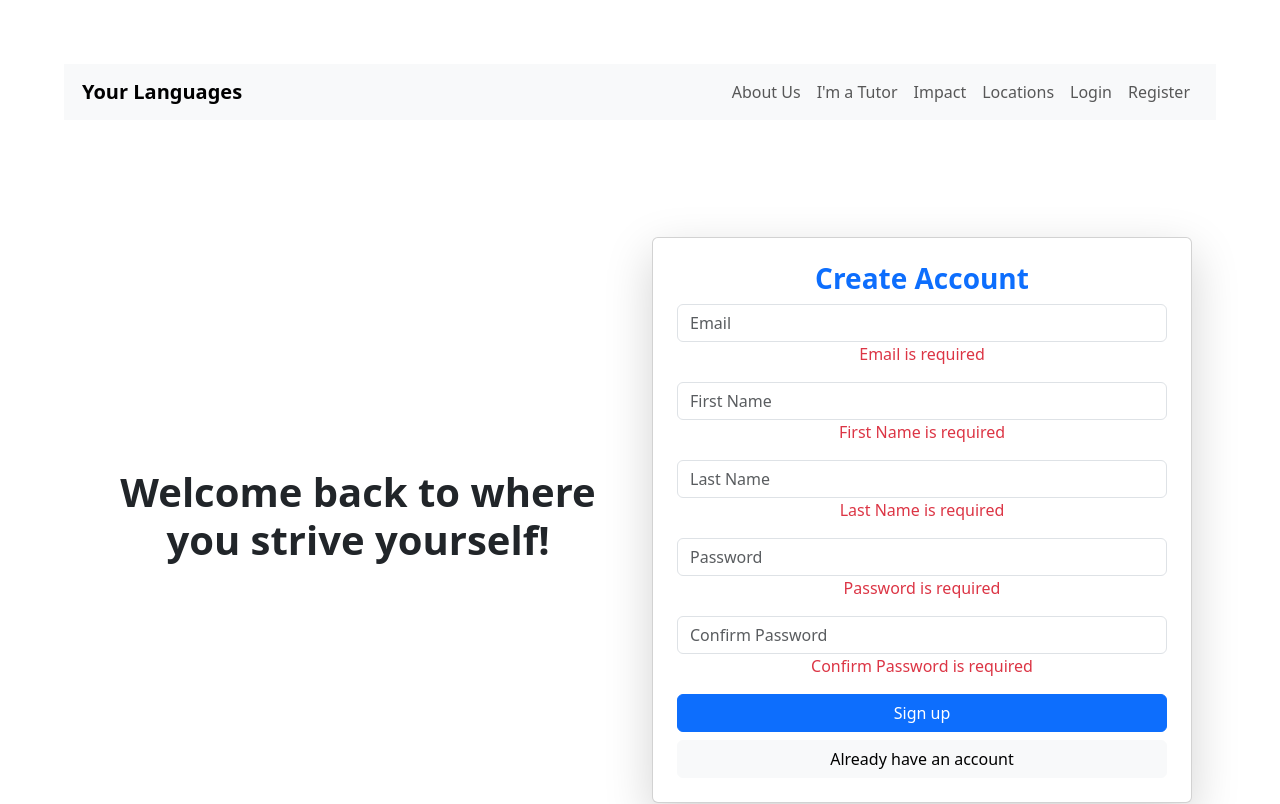
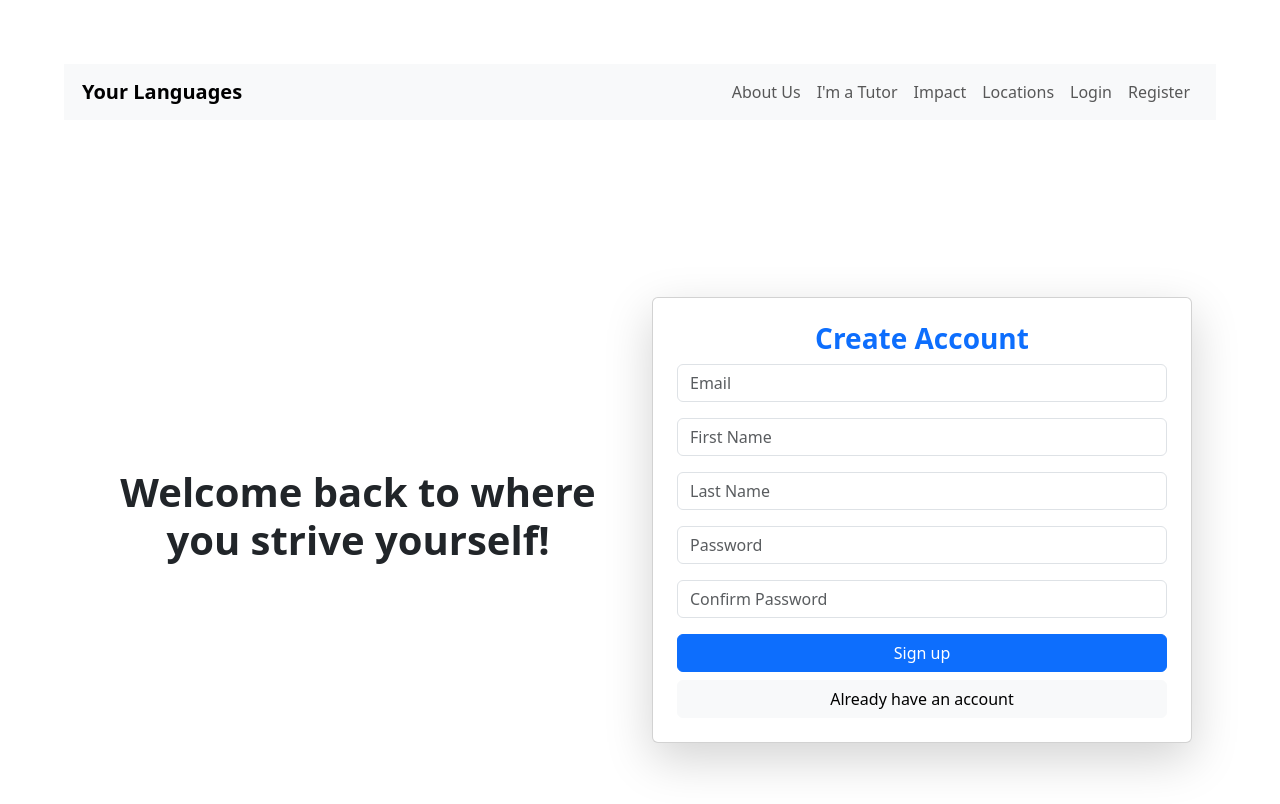
Before and after one commit to MaribelWang/LP_YourLanguages_Vue3, a Vue app: page /register in a window 1280 px wide. Shown: the top 804 px of the page. Built offline with nearby package versions, Linux system fonts and the light colour scheme.

Commit message:
fix the error of on  page load validation of register page

```diff
--- a/src/views/Register.vue
+++ b/src/views/Register.vue
@@ -10,49 +10,52 @@
           <form @submit.prevent="handleFormSubmit">
             <div class="mb-3">
               <input
-                v-model="values.email"
+                v-model="email"
                 type="email"
                 class="form-control"
                 placeholder="Email"
               />
-              <span v-if="errors.email" class="text-danger">{{ errors.email }}</span>
+              <span v-if="emailError" class="text-danger">{{ emailError }}</span>
             </div>
             <div class="mb-3">
               <input
-                v-model="values.firstName"
+                v-model="firstName"
                 type="text"
                 class="form-control"
                 placeholder="First Name"
               />
-              <span v-if="errors.firstName" class="text-danger">{{ errors.firstName }}</span>
+              <span v-if="firstNameError" class="text-danger">{{ firstNameError }}</span>
             </div>
             <div class="mb-3">
               <input
-                v-model="values.lastName"
+                v-model="lastName"
                 type="text"
                 class="form-control"
                 placeholder="Last Name"
               />
-              <span v-if="errors.lastName" class="text-danger">{{ errors.lastName }}</span>
+              <span v-if="lastNameError" class="text-danger">{{ lastNameError }}</span>
             </div>
             <div class="mb-3">
               <input
-                v-model="values.password"
+                v-model="password"
                 type="password"
                 class="form-control"
                 placeholder="Password"
               />
-              <span v-if="errors.password" class="text-danger">{{ errors.password }}</span>
+              <span v-if="passwordError" class="text-danger">{{ passwordError }}</span>
             </div>
             <div class="mb-3">
               <input
-                v-model="values.confirmPassword"
+                v-model="confirmPassword"
                 type="password"
                 class="form-control"
                 placeholder="Confirm Password"
               />
-              <span v-if="errors.confirmPassword" class="text-danger">
-                {{ errors.confirmPassword }}
+              <span
+                v-if="confirmPasswordError"
+                class="text-danger"
+              >
+                {{ confirmPasswordError }}
               </span>
             </div>
             <p v-if="errorMessage" class="text-danger text-center">{{ errorMessage }}</p>
@@ -71,6 +74,7 @@
     </div>
   </div>
 </template>
+
 <script setup>
 import { ref } from 'vue';
 import { useRouter } from 'vue-router';
@@ -78,9 +82,7 @@ import { useForm, useField } from 'vee-validate';
 import * as yup from 'yup';
 import axios from 'axios';
 
-
 const router = useRouter();
-
 
 const schema = yup.object({
   email: yup.string().email('Please enter a valid email').required('Email is required'),
@@ -96,15 +98,22 @@ const schema = yup.object({
     .required('Confirm Password is required'),
 });
 
+const { handleSubmit } = useForm({
+  validationSchema: schema,
+  validateOnMount: false,
+  validateOnBlur: true,
+  validateOnInput: true,
+});
 
-const { handleSubmit, values, errors } = useForm({
-  validationSchema: schema,
-});
+const { value: email, errorMessage: emailError } = useField('email');
+const { value: firstName, errorMessage: firstNameError } = useField('firstName');
+const { value: lastName, errorMessage: lastNameError } = useField('lastName');
+const { value: password, errorMessage: passwordError } = useField('password');
+const { value: confirmPassword, errorMessage: confirmPasswordError } = useField('confirmPassword');
 
 const errorMessage = ref('');
 const successMessage = ref('');
 const loading = ref(false);
-
 
 const handleFormSubmit = handleSubmit(async () => {
   errorMessage.value = '';
@@ -113,8 +122,8 @@ const handleFormSubmit = handleSubmit(async () => {
 
   try {
     const response = await axios.post('https://reqres.in/api/register', {
-      email: values.email,
-      password: values.password,
+      email: email.value,
+      password: password.value,
     });
 
     if (response.data.token) {
```
